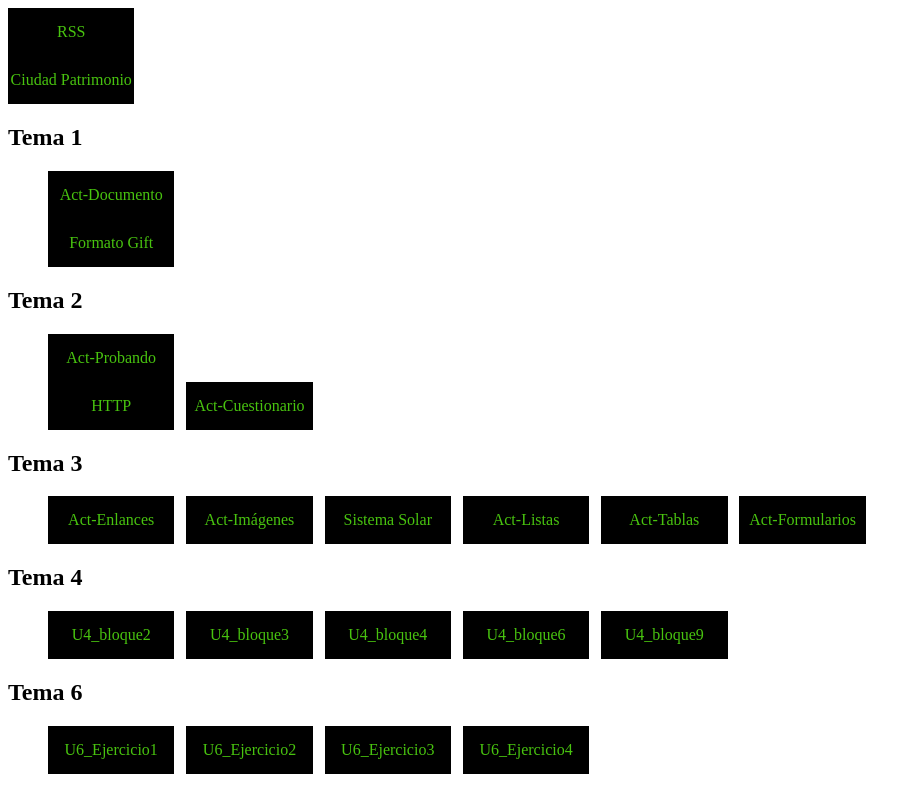
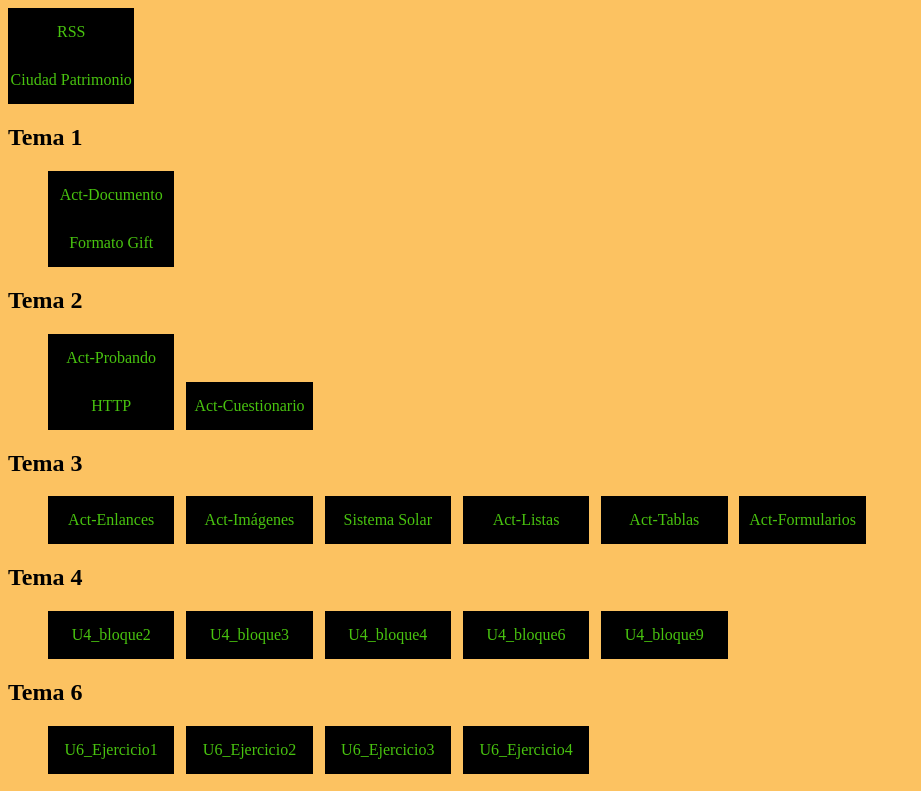
Before and after one commit to javi-sala/javi-sala, a plain HTML site: page lm/index.html in a window 1280 px wide. Shown: the top 791 px of the page, without its empty margins (0-921 px from the left). Drawn offline with Linux system fonts and the light colour scheme.

Commit message:
Update index.css

```diff
--- a/lm/css/index.css
+++ b/lm/css/index.css
@@ -1,3 +1,6 @@
+body {
+	background-color: rgb( 252, 194, 97 );
+}
 
 ul {
   padding: 1;
```
